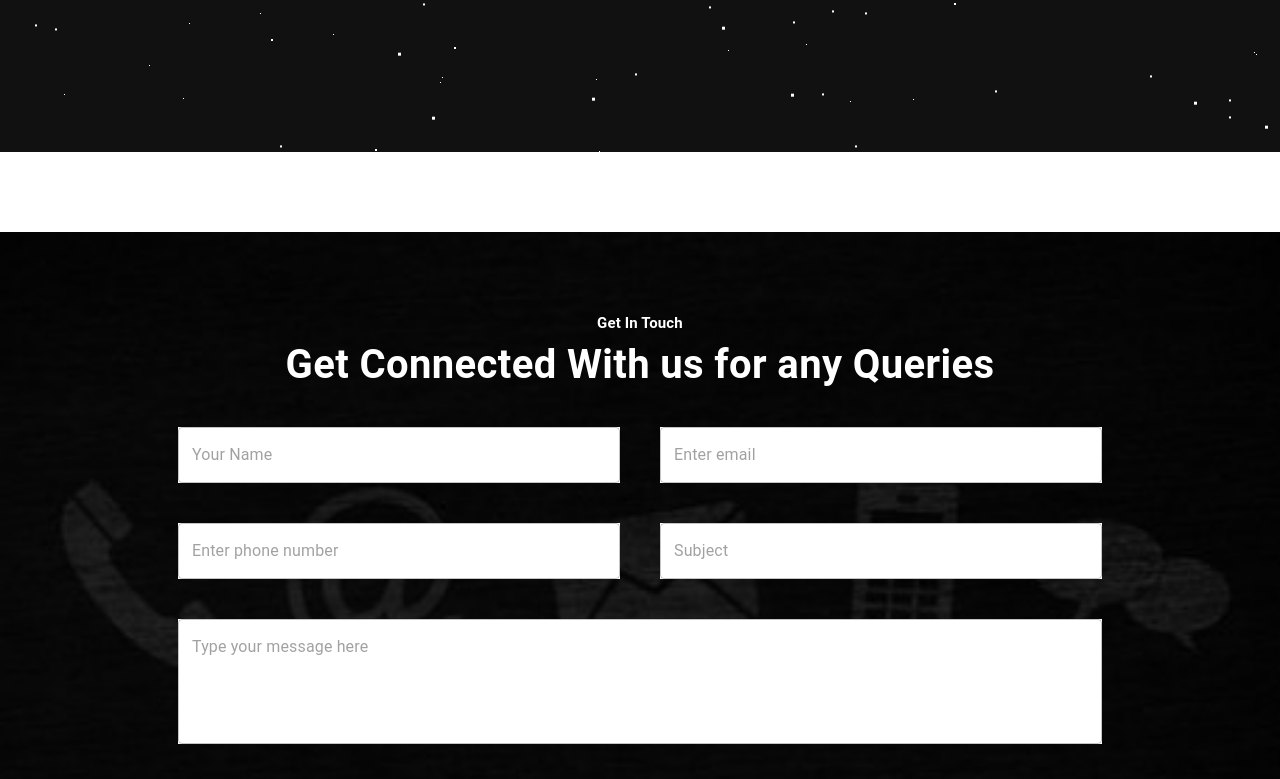
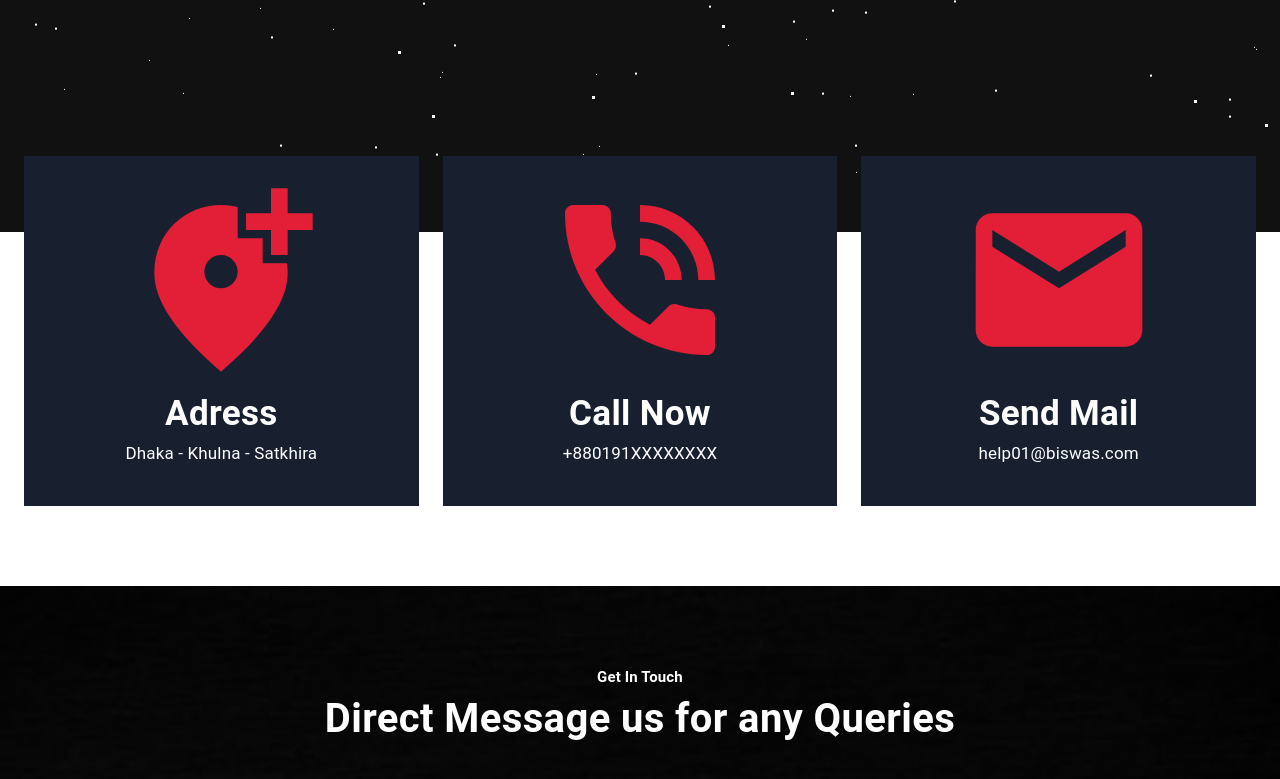
Before and after one commit to checkiamsiam/biswas-technology-frontend, a Next.js app: page /contact in a window 1280 px wide. Shown: the part 496-1275 px from the top of the page. Built offline with nearby package versions, Linux system fonts and the light colour scheme.

Commit message:
contact card designed

```diff
--- /dev/null
+++ b/components/Contact/ContactCards.js
@@ -0,0 +1,95 @@
+import { Box, Container, Grid, Stack, Typography, useTheme } from "@mui/material";
+import PhoneInTalkIcon from '@mui/icons-material/PhoneInTalk';
+import AddLocationAltIcon from "@mui/icons-material/AddLocationAlt";
+import MailIcon from '@mui/icons-material/Mail';
+import style from "../../styles/contact.module.css";
+
+const ContactCards = () => {
+  const theme = useTheme();
+  return (
+    <Container maxWidth="xl" sx={{ position: "relative", my: 5, marginTop: "-100px" }}>
+      <Grid container spacing={3}>
+        <Grid item md={4} xs={12}>
+          <Box
+            className={style.box}
+            height={350}
+            bgcolor={theme.palette.primary.main}
+            padding={3}
+            sx={{
+              transition: "0.4s",
+              ":hover": {
+                bgcolor: theme.palette.secondary.main,
+                translate: "0 -10px",
+                borderRadius: 1,
+              },
+            }}
+          >
+            <Stack justifyContent="center" alignItems="center" spacing={1}>
+              <AddLocationAltIcon className={style.icon} sx={{ color: theme.palette.secondary.main, fontSize: 200 }} />
+              <Typography fontSize={35} fontWeight={700} color={theme.palette.textColorForBgSecondary.main}>
+                Adress
+              </Typography>
+            </Stack>
+            <Typography textAlign="center" fontSize={17} color={theme.palette.textColorForBgSecondary.main}>
+              Dhaka - Khulna - Satkhira
+            </Typography>
+          </Box>
+        </Grid>
+        <Grid item md={4} xs={12}>
+          <Box
+            className={style.box}
+            height={350}
+            bgcolor={theme.palette.primary.main}
+            padding={3}
+            sx={{
+              transition: "0.4s",
+              ":hover": {
+                bgcolor: theme.palette.secondary.main,
+                translate: "0 -10px",
+                borderRadius: 1,
+              },
+            }}
+          >
+            <Stack justifyContent="center" alignItems="center" spacing={1}>
+              <PhoneInTalkIcon className={style.icon} sx={{ color: theme.palette.secondary.main, fontSize: 200 }} />
+              <Typography fontSize={35} fontWeight={700} color={theme.palette.textColorForBgSecondary.main}>
+                Call Now
+              </Typography>
+            </Stack>
+            <Typography textAlign="center" fontSize={17} color={theme.palette.textColorForBgSecondary.main}>
+              +880191XXXXXXXX
+            </Typography>
+          </Box>
+        </Grid>
+        <Grid item md={4} xs={12}>
+          <Box
+            className={style.box}
+            height={350}
+            bgcolor={theme.palette.primary.main}
+            padding={3}
+            sx={{
+              transition: "0.4s",
+              ":hover": {
+                bgcolor: theme.palette.secondary.main,
+                translate: "0 -10px",
+                borderRadius: 1,
+              },
+            }}
+          >
+            <Stack justifyContent="center" alignItems="center" spacing={1}>
+              <MailIcon className={style.icon} sx={{ color: theme.palette.secondary.main, fontSize: 200 }} />
+              <Typography fontSize={35} fontWeight={700} color={theme.palette.textColorForBgSecondary.main}>
+                Send Mail
+              </Typography>
+            </Stack>
+            <Typography textAlign="center" fontSize={17} color={theme.palette.textColorForBgSecondary.main}>
+              help01@biswas.com
+            </Typography>
+          </Box>
+        </Grid>
+      </Grid>
+    </Container>
+  );
+};
+
+export default ContactCards;
--- a/components/Home/HomeContact.js
+++ b/components/Home/HomeContact.js
@@ -19,7 +19,7 @@ const HomeContact = () => {
             Get In Touch
           </Typography>
           <Typography textAlign="center" color={theme.palette.textColorForBgSecondary.main} fontWeight="700" fontSize={{ md: "40px", xs: "25px" }}>
-            Get Connected With us for any Queries
+            Direct Message us for any Queries
           </Typography>
           </Stack>
           <form>
--- a/components/common/PageBanner.js
+++ b/components/common/PageBanner.js
@@ -8,7 +8,7 @@ const PageBanner = ({ title, path }) => {
   return (
     <ParticlesWrapper>
       <Container maxWidth="xl">
-        <Stack direction="row" justifyContent="center" alignItems="center" minHeight="80vh">
+        <Stack direction="row" justifyContent="center" alignItems="center" minHeight="90vh">
           <Stack width={{ lg: "50%", xs: "100%" }}>
             <Typography textAlign="center" color={theme.palette.textColorForBgSecondary.main} fontWeight="800" fontSize={{ md: "50px", xs: "35px" }}>
               {title}
--- a/pages/contact.js
+++ b/pages/contact.js
@@ -1,5 +1,6 @@
 import Head from "next/head";
 import PageBanner from "../components/common/PageBanner";
+import ContactCards from "../components/Contact/ContactCards";
 import HomeContact from "../components/Home/HomeContact";
 
 export default function ContactPage() {
@@ -11,6 +12,7 @@ export default function ContactPage() {
         <meta name="viewport" content="width=device-width, initial-scale=1" />
       </Head>
       <PageBanner title="Contact Us" path="Contact" />
+      <ContactCards/>
       <HomeContact />
     </>
   );
--- /dev/null
+++ b/styles/contact.module.css
@@ -0,0 +1,3 @@
+.box:hover .icon {
+  color: aliceblue;
+}
```
